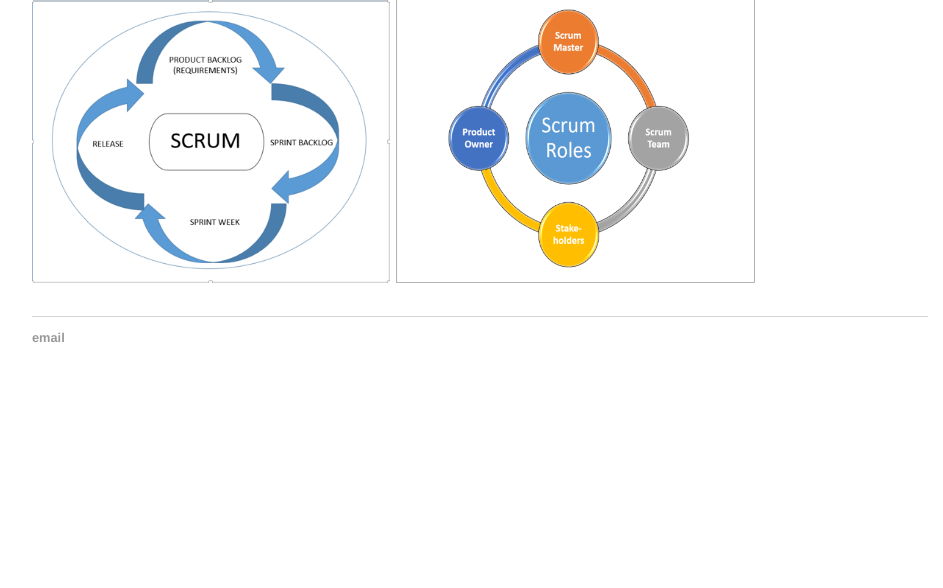
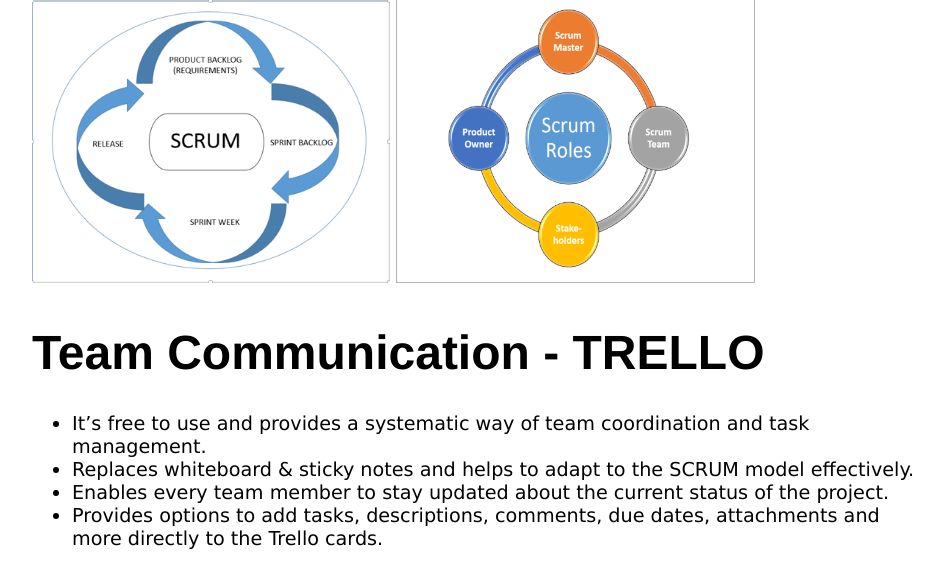
Before and after one commit to DBSE-teaching/isee2019-Sky-Net, a Jekyll site: the page built from docs/_posts/2018-04-04-second-post.md, in a window 1280 px wide and 900 px high, scrolled down 1704 px. Shown: the top 588 px of the window, without its empty margins (160-1103 px from the left). Built offline with Jekyll 4.4.1, drawn with Linux system fonts in a browser that asks for light colours; before the commit the page ends 2109 px from its top, so only the background shows below that.

Commit message:
Update 2018-04-04-second-post.md

```diff
--- a/docs/_posts/2018-04-04-second-post.md
+++ b/docs/_posts/2018-04-04-second-post.md
@@ -60,3 +60,14 @@
 </ul>
 
 ![Deadline image]({{site.baseurl}}/images/Picture1.png "Scrum1"){:height="40%" width="40%"}   ![Deadline image]({{site.baseurl}}/images/Picture2.png "Scrum2"){:height="40%" width="40%"}
+
+# Team Communication - TRELLO
+
+<ul style="font-family:verdana;font-size:120%">
+  <li>It’s free to use and provides a systematic way of team coordination and task management.</li>
+  <li>Replaces whiteboard & sticky notes and helps to adapt to the SCRUM model effectively.</li>
+  <li>Enables every team member to stay updated about the current status of the project.</li>
+  <li>Provides options to add tasks, descriptions, comments, due dates, attachments and more directly to the Trello cards.</li>
+</ul>
+
+![Deadline image]({{site.baseurl}}/images/Trello.png "Trello"){:height="50%" width="100%"}
```
